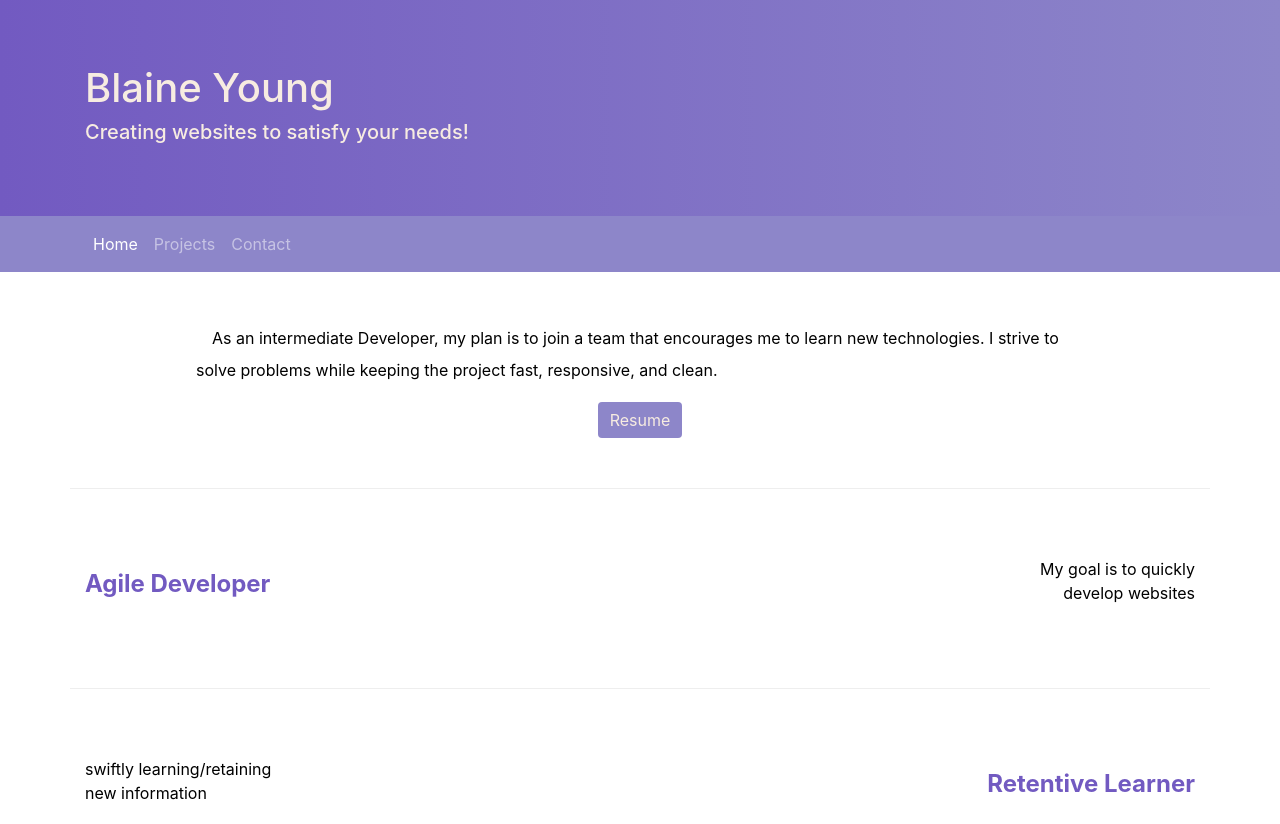
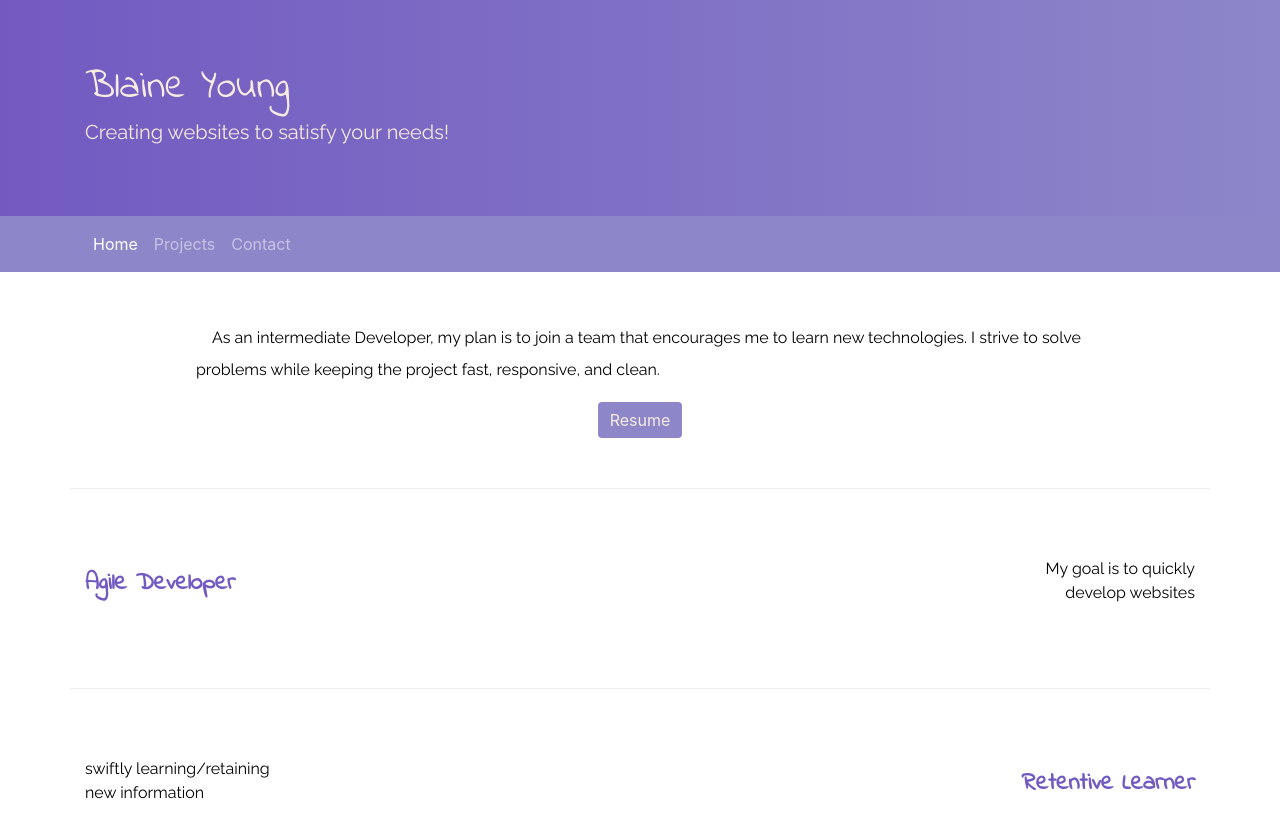
Before and after one commit to Blaine137/BlainesPortfolio, a website: page index.html in a window 1280 px wide. Shown: the top 824 px of the page. Drawn offline with nearby package versions, Linux system fonts and the light colour scheme.

Commit message:
added fonts

```diff
--- a/index.html
+++ b/index.html
@@ -7,6 +7,9 @@
     <!-- Required meta tags -->
     <meta charset="utf-8">
     <meta name="viewport" content="width=device-width, initial-scale=1, shrink-to-fit=no">
+
+    <!-- Google fonts -->
+    <link href="https://fonts.googleapis.com/css2?family=Indie+Flower&family=Raleway&display=swap" rel="stylesheet">
 
     <link rel="stylesheet" href="node_modules/font-awesome/css/font-awesome.min.css" />
     <link rel="stylesheet" type="text/css" href="styles.css">
--- a/styles.css
+++ b/styles.css
@@ -6,6 +6,16 @@
     Middle Blue Purple: #8D86C9
     Lavender Gray: #CAC4CE
     Linen: #F7ECE1
+
+*/
+
+/*
+
+    Fonts:
+
+    font-family: 'Indie Flower', cursive;
+
+    font-family: 'Raleway', sans-serif;
 
 */
 
@@ -18,6 +28,14 @@
     --accent-color2: #8D86C9;
 }
 
+h1{
+    font-family: 'Indie Flower', cursive;
+}
+
+h5{
+    font-family: 'Raleway', sans-serif;
+}
+
 h1, h5{
     color: var(--font-color1);
 }
@@ -25,10 +43,12 @@ h1, h5{
 h4, .card-title{
     color: var(--accent-color1);
     font-weight: bold;
+    font-family: 'Indie Flower', cursive;
 }
 
 p{
     color: var(--bg-color2);
+    font-family: 'Raleway', sans-serif;
 }
 
 header{
```
